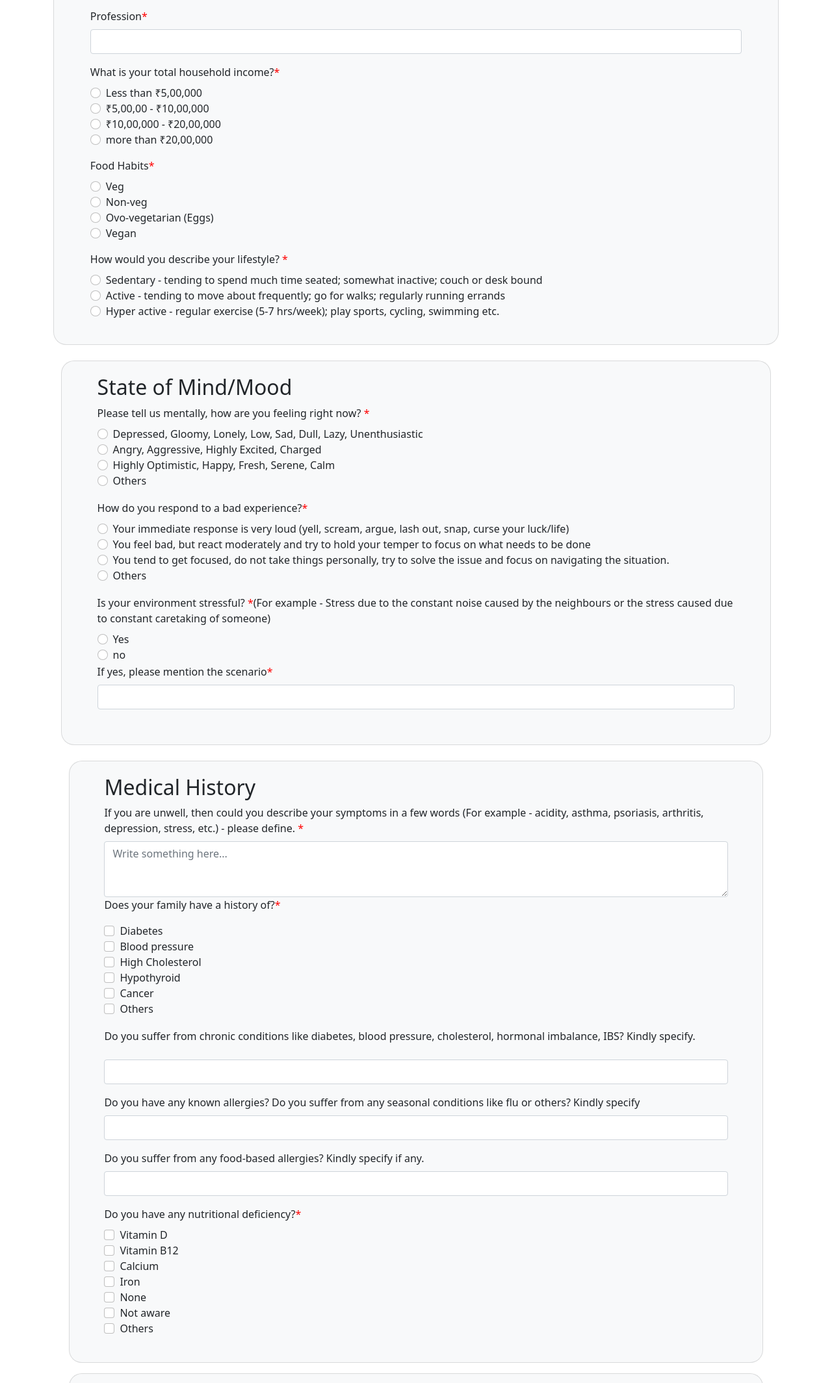
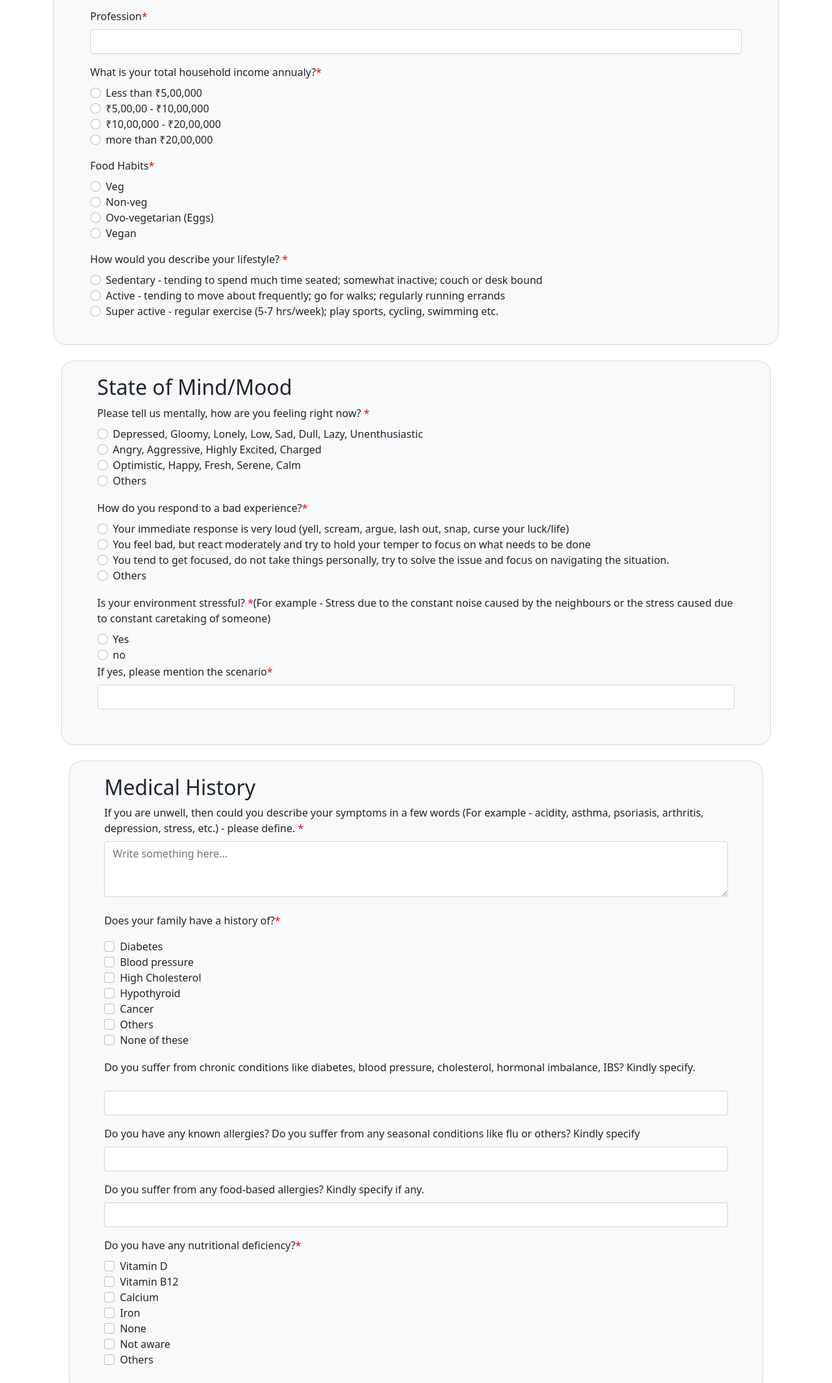
Before and after one commit to Dinakaranevil/iombio, a plain HTML site: page index.html in a window 1280 px wide. Shown: the part 840-2969 px from the top of the page at 65% size. Drawn offline with nearby package versions, Linux system fonts and the light colour scheme.

Commit message:
Add files via upload

```diff
--- a/index.html
+++ b/index.html
@@ -115,7 +115,7 @@
         <input type="text" class="form-control" name="Profession">
       </div>
       <div class="mb-3">
-        <p style="margin-bottom:0.5em;">What is your total household income?<font color="#FF0000">*</font>
+        <p style="margin-bottom:0.5em;">What is your total household income annualy?<font color="#FF0000">*</font>
         </p>
         <div class="form-check">
           <input class="form-check-input" type="radio" name="income" value="Less than ₹5,00,000">
@@ -182,7 +182,7 @@
           <br>
           <input class="form-check-input" type="radio" name="lifestyle" value="Hyper-active">
           <label class="form-check-label" for="exampleRadios3">
-            Hyper active - regular exercise (5-7 hrs/week); play sports, cycling, swimming etc.
+            Super active - regular exercise (5-7 hrs/week); play sports, cycling, swimming etc.
           </label>
           <br>
         </div>
@@ -207,7 +207,7 @@
             <br>
             <input class="form-check-input" type="radio" name="s1" value="s1-3">
             <label class="form-check-label" for="exampleRadios3">
-              Highly Optimistic, Happy, Fresh, Serene, Calm </label>
+              Optimistic, Happy, Fresh, Serene, Calm </label>
             <br>
             <input class="form-check-input" type="radio" name="s1" value="s1-4">
             <label class="form-check-label" for="exampleRadios3">
@@ -268,6 +268,7 @@
               please define. <font color="#FF0000">*</font></label>
             <textarea class="form-control z-depth-1" id="exampleFormControlTextarea6" rows="3"
               placeholder="Write something here..." name="M1"></textarea>
+              <br>
           </div>
           <div class="mb-3">
             <p style="margin-bottom:0.5em;">Does your family have a history of?<font color="#FF0000">*</font>
@@ -296,6 +297,10 @@
               <input class="form-check-input" type="checkbox" name="M2-6" value="Others">
               <label class="form-check-label" for="exampleRadios3">
                 Others </label>
+                <br>
+              <input class="form-check-input" type="checkbox" name="M2-7" value="Others">
+              <label class="form-check-label" for="exampleRadios3">
+                None of these</label>
               <br>
             </div>
           </div>
@@ -402,7 +407,7 @@
                 </label>
                 <br>
                 <input class="form-check-input" type="checkbox" name="H2-5" value="NA">
-                <label class="form-check-label" for="exampleRadios3">NA
+                <label class="form-check-label" for="exampleRadios3">None of the above
                 </label>
                 <br>
                 <input class="form-check-input" type="checkbox" name="H2-6" value="Others">
@@ -594,11 +599,6 @@
 
               </label>
               <br>
-              <input class="form-check-input" type="radio" name="C8" value="C8-4">
-              <label class="form-check-label" for="exampleRadios3">
-                None of the above
-              </label>
-              <br>
               <input class="form-check-input" type="radio" name="C8" value="C8-5">
               <label class="form-check-label" for="exampleRadios3">
                 Others
```
